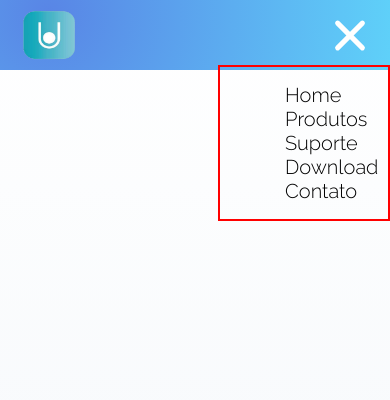
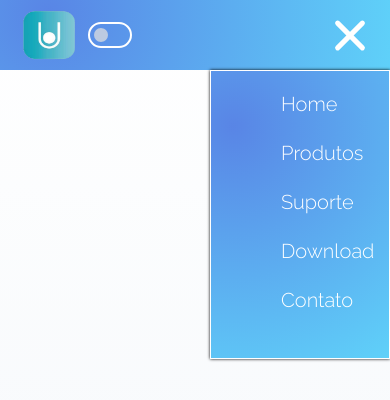
Before and after one commit to uriasvitor/learn_IntersectionObserver.js, a plain HTML site: page index.html in a window 390 px wide. Both pictures are taken after a click on the element 350 px from the left and 35 px from the top of the page. Shown: the top 400 px of the page. Drawn offline with Linux system fonts and the light colour scheme; a web font is replaced by a local one.

Commit message:
-Mobile menu

```diff
--- a/index.html
+++ b/index.html
@@ -8,6 +8,7 @@
     <link rel="stylesheet" href="./css/style.css">
     <link rel="stylesheet" href="./css/icon.css">
     <link rel="stylesheet" href="./css/dark-Theme.css">
+    <link rel="stylesheet" href="./css/animations.css">
     <title>UricSoftware</title>
 </head>
 <body onload="onload()">
--- a/js/animations/logo.js
+++ b/js/animations/logo.js
@@ -12,14 +12,14 @@ export default function logoAnimate(){
             {
                 transform: 'rotate(90deg)',
                 opacity: 0.2,
-                borderTop: '2px solid black',
+                borderTop: '2px solid ',
                 height: '30px'
 
             },
 
             {   transform: 'rotate(90deg)',
                 borderRadius:'26px',
-                borderTop: '2px solid black',
+                borderTop: '2px solid white',
                 height: '40px'
             },
 
--- a/js/controls/animate-Control.js
+++ b/js/controls/animate-Control.js
@@ -3,6 +3,7 @@ const getLogo = document.querySelector(".logo");
 const SwitchStatus = document.querySelector(".switch-letter");
 const getMenuMob = document.querySelector(".btn-menu")
 const animaDuration = 1000;
+
 
 const setAnimate = (e)=>{
     e.preventDefault()
@@ -32,12 +33,15 @@ const menuMobile = ()=>{
     const itensMenu = document.querySelector('.itens-menu')
     const btnMenu = document.querySelector('.btn-menu')
 
-    if(itensMenu.classList.contains('mobile-on') && btnMenu.classList.contains('is-open')){
+    if(itensMenu.classList.contains('mobile-on') && btnMenu.classList.contains('is-open') && SwitchStatus.classList.contains('is-open')){
         document.querySelector('.itens-menu').classList.remove('mobile-on');
         document.querySelector('.btn-menu').classList.remove('is-open')
-    }else{
+        SwitchStatus.classList.remove('is-open')
+
+        }else{
         document.querySelector('.itens-menu').classList.add('mobile-on');
         document.querySelector('.btn-menu').classList.add('is-open')
+        SwitchStatus.classList.add('is-open')
     }
 }
 
--- a/js/index.js
+++ b/js/index.js
@@ -5,4 +5,5 @@ function onload(){
     }else{
         document.querySelector("html").setAttribute("data-theme",'light')
     }
-}
+
+ }
--- /dev/null
+++ b/sass/animations.scss
@@ -0,0 +1,34 @@
+.switch-letter{
+
+    animation: switchLetter 2s, infinite;
+
+    @keyframes switchLetter {
+            0%{
+                border-bottom: 2px solid black;
+                border-left: 2px solid black;
+                border-right: 2px solid black;
+                border-radius: 0 0 26px 26px;
+            }
+
+            25%{
+                border-bottom: 2px solid white;
+                border-left: 2px solid white;
+                border-right: 2px solid black;
+            }
+
+            50%{
+                border-bottom: 2px solid white;
+                border-left: 2px solid white;
+                border-right: 2px solid rgb(255, 255, 255);
+            }
+
+            100%{
+                border-bottom: 2px solid white;
+                border-left: 2px solid white;
+                border-right: 2px solid rgb(255, 255, 255);
+
+            }
+
+        }
+
+}
--- a/sass/dark-Theme.scss
+++ b/sass/dark-Theme.scss
@@ -28,7 +28,7 @@ html[data-theme="dark"]{
 
     }
     .switch-letter{
-      filter:invert(1);
+      // filter:invert(1);
     }
 
     a{
@@ -54,10 +54,6 @@ html[data-theme="dark"]{
 
     }
 
-    .header{
-      border-bottom: gold;
-    }
-
     .nav-footer{
       display: block;
       width: 100%;
@@ -66,4 +62,28 @@ html[data-theme="dark"]{
       radial-gradient(ellipse farthest-corner at left top, #FFFFFF 0%, #FFFFAC 8%, #D1B464 25%, #5d4a1f 62.5%, #5d4a1f 100%);
     }
 
+    .itens-menu{
+      &.mobile-on{
+        width: 168px;
+        padding: 5px;
+        display: block;
+        top: 70px;
+        right: 0;
+        border: 1px solid rgb(184 138 43);
+        position: absolute;
+        background: linear-gradient(109.6deg, rgb(36, 45, 57) 11.2%, rgb(16, 37, 60) 51.2%, rgb(0, 0, 0) 98.6%);
+        box-shadow: 0px 0px 3px 0px;
+
+        ul, li,a{
+            display: block;
+            color: white;
+        }
+
+        li{
+            padding: 0 0 25px;
+
+        }
+    }
+    }
+
 }
--- a/sass/icon.scss
+++ b/sass/icon.scss
@@ -43,7 +43,7 @@
     .circle{
         width: 14px;
         height: 14px;
-        background-color: black;
+        background-color: rgb(255, 255, 255);
         border-radius: 50%;
         animation: circle 5s, infinite;
 
@@ -70,18 +70,38 @@
         & .circle{
             margin: 4px;
         }
+
     }
 
     &.dark{
         align-items: flex-start;
 
-        & .circle{
+        .circle{
             margin: 4px;
         }
     }
 
     @include small-screen{
         display: none;
+        transform: rotate(90deg);
+        height: 40px;
+        border-radius:26px;
+        border: 2px solid white;
+
+        .circle{
+            background-color: white;
+        }
+
+        &.is-open{
+            display: flex;
+            order: 1;
+            margin: 0 20px;
+            transform: rotate(90deg);
+
+            .circle{
+                background-color: white;
+            }
+        }
     }
 
 }
--- a/sass/presents.scss
+++ /dev/null
@@ -1 +0,0 @@
-$bg: red;
--- a/sass/style.scss
+++ b/sass/style.scss
@@ -84,14 +84,23 @@ nav{
 
     &.mobile-on{
         width: 168px;
-        border: 2px solid red;
+        padding: 5px;
         display: block;
-        top: 65px;
+        top: 70px;
         right: 0;
+        border: 1px solid white;
         position: absolute;
+        background: radial-gradient(circle at 12.3% 19.3%, rgb(85, 88, 218) -59%, rgb(95, 209, 249) 100.2%);
+        box-shadow: 0px 0px 3px 0px;
 
-        ul, li{
+        ul, li,a{
             display: block;
+            color: white;
+        }
+
+        li{
+            padding: 0 0 25px;
+
         }
     }
 
@@ -168,40 +177,3 @@ nav{
     }
 
 }
-
-
-
-.switch-letter{
-
-    animation: switchLetter 2s, infinite;
-
-    @keyframes switchLetter {
-            0%{
-                border-bottom: 2px solid black;
-                border-left: 2px solid black;
-                border-right: 2px solid black;
-                border-radius: 0 0 26px 26px;
-            }
-
-            25%{
-                border-bottom: 2px solid white;
-                border-left: 2px solid white;
-                border-right: 2px solid black;
-            }
-
-            50%{
-                border-bottom: 2px solid white;
-                border-left: 2px solid white;
-                border-right: 2px solid rgb(255, 255, 255);
-            }
-
-            100%{
-                border-bottom: 2px solid white;
-                border-left: 2px solid white;
-                border-right: 2px solid rgb(255, 255, 255);
-
-            }
-
-        }
-
-}
```
Also changed, not shown: css/animations.css (added), css/dark-Theme.css, css/icon.css, css/presents.css (deleted), css/style.css, js/animations/menu.js (deleted), 4 other files.
